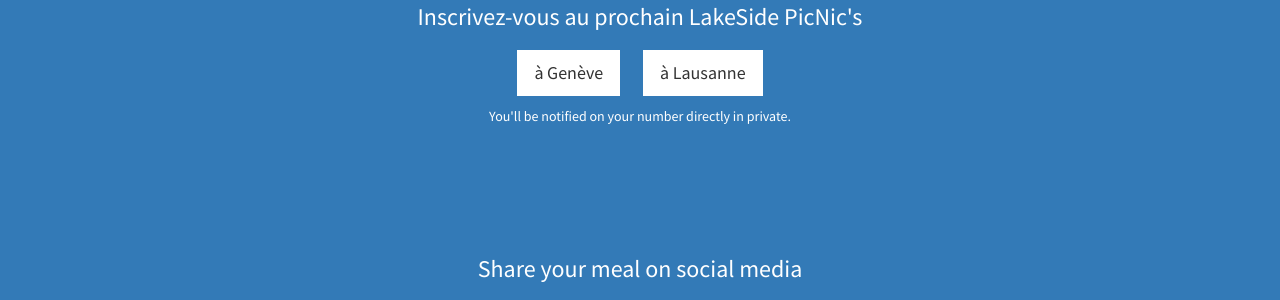
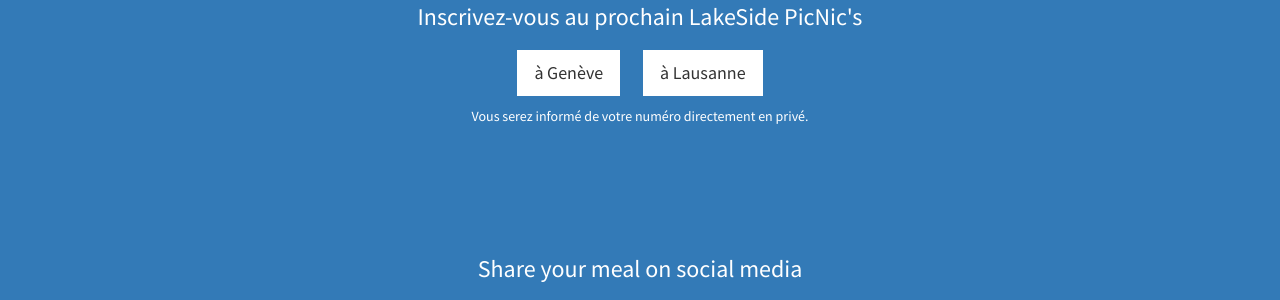
Before and after one commit to guillaumelauzier/lakeside-picnic-fr, a Jekyll site: the page built from index.html, in a window 1280 px wide. Shown: the part 1435-1735 px from the top of the page. Built offline with Jekyll 4.4.1, drawn with Linux system fonts in a browser that asks for light colours.

Commit message:
Update call-to-action.html

```diff
--- a/_includes/call-to-action.html
+++ b/_includes/call-to-action.html
@@ -5,7 +5,7 @@
         <h3>Inscrivez-vous au prochain LakeSide PicNic's</h3>
         <a href="https://forms.gle/PDoZehxwB2g4F24M9" class="btn btn-lg btn-light">à Genève</a>
         <a href="https://forms.gle/h4UosCTheM4C28BeA" class="btn btn-lg btn-light">à Lausanne</a>
-        <p>You'll be notified on your number directly in private.</p>
+        <p>Vous serez informé de votre numéro directement en privé.</p>
       </div>
     </div>
   </div>
```
